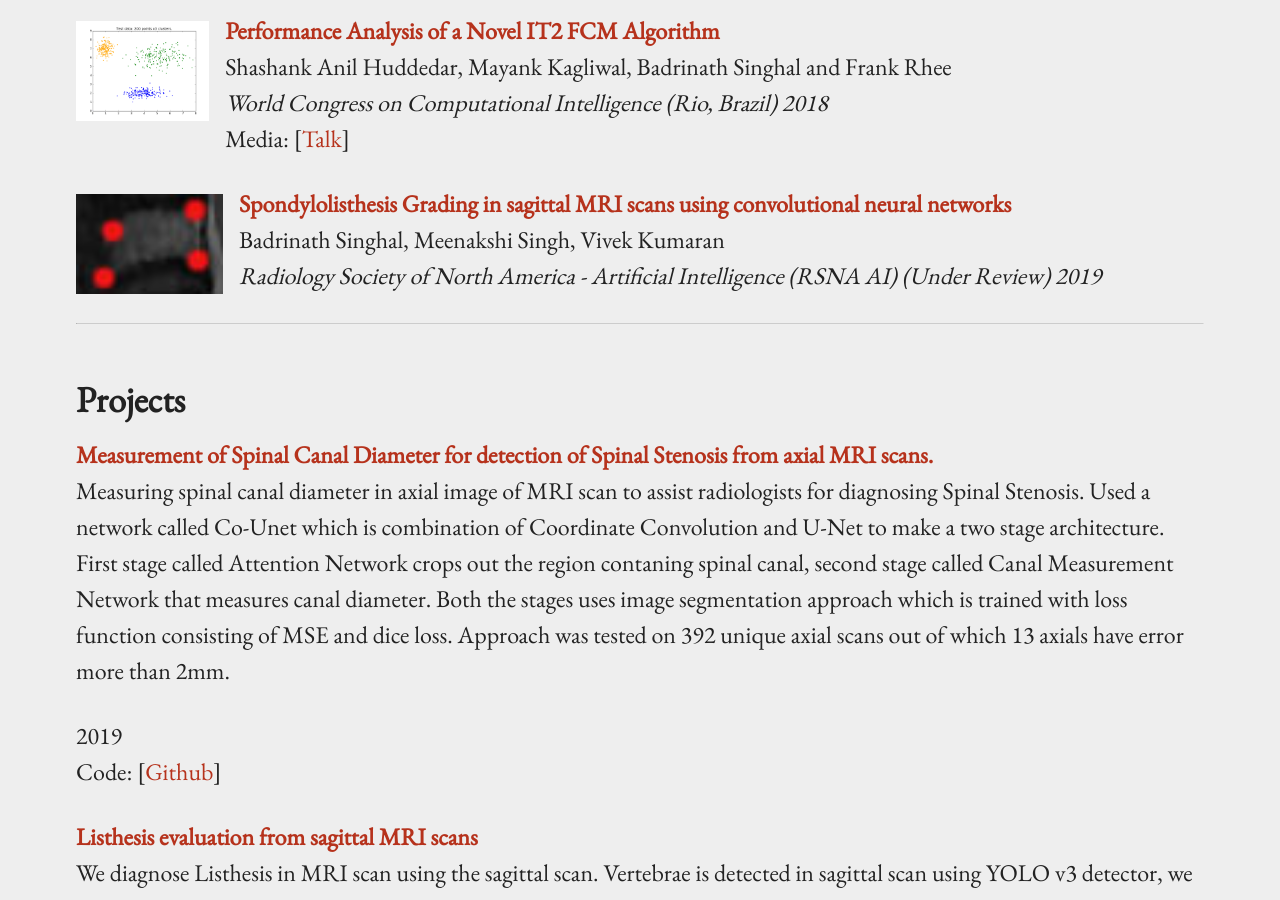
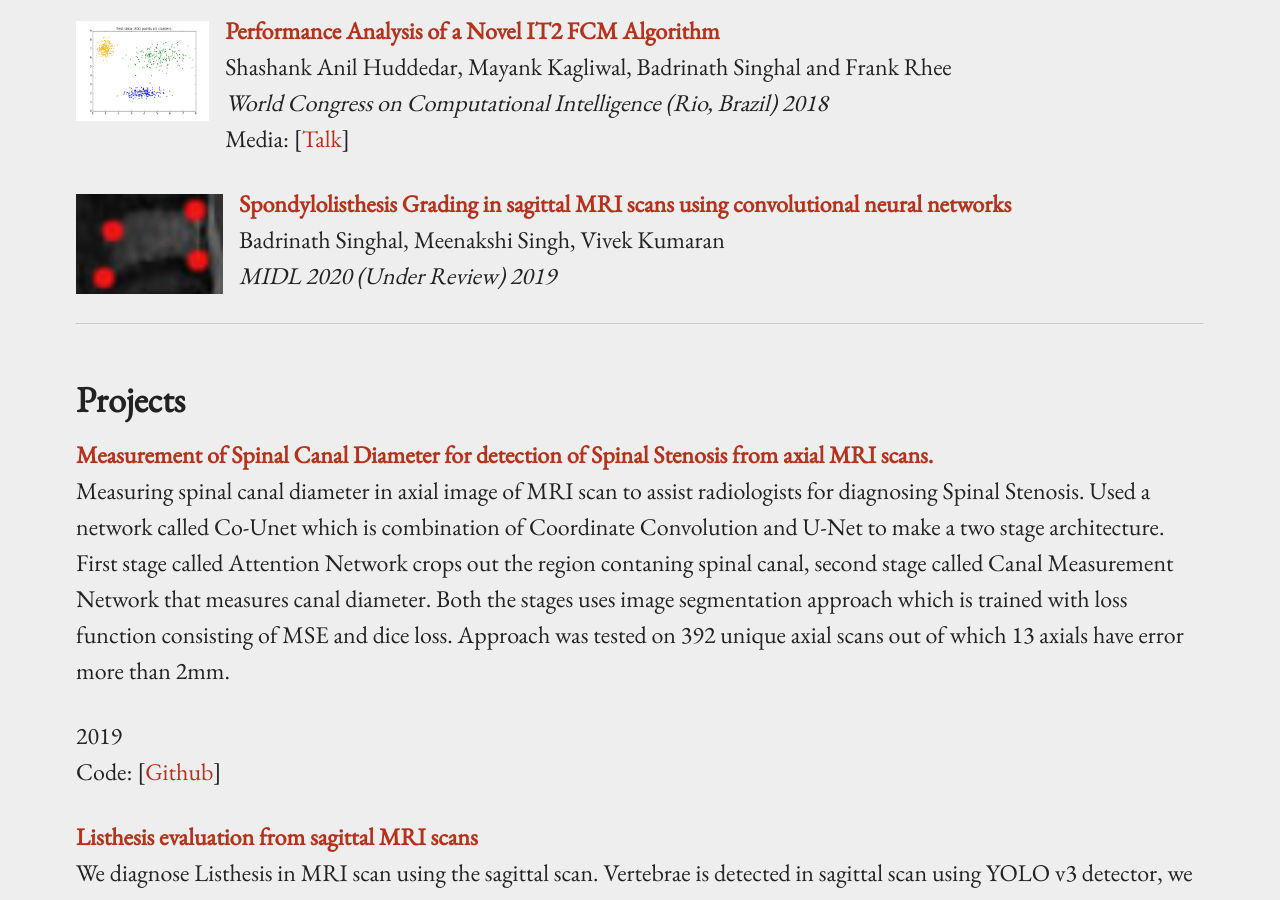
Before and after one commit to BadrinathS/BadrinathS.github.io, a Jekyll site: the page built from research.md, in a window 1280 px wide and 900 px high, scrolled down 484 px. Built offline with Jekyll 4.4.1, drawn with Linux system fonts in a browser that asks for light colours.

Commit message:
Update research.md

```diff
--- a/research.md
+++ b/research.md
@@ -31,7 +31,7 @@ pubs:
 
     - title:   "Spondylolisthesis Grading in sagittal MRI scans using convolutional neural networks"
       author:  "Badrinath Singhal, Meenakshi Singh, Vivek Kumaran"
-      conference: "Radiology Society of North America - Artificial Intelligence (RSNA AI)"
+      conference: "MIDL 2020"
       note:    "Under Review"
       year:    "2019"
       url:     "/resume/RSNA.pdf"
```
